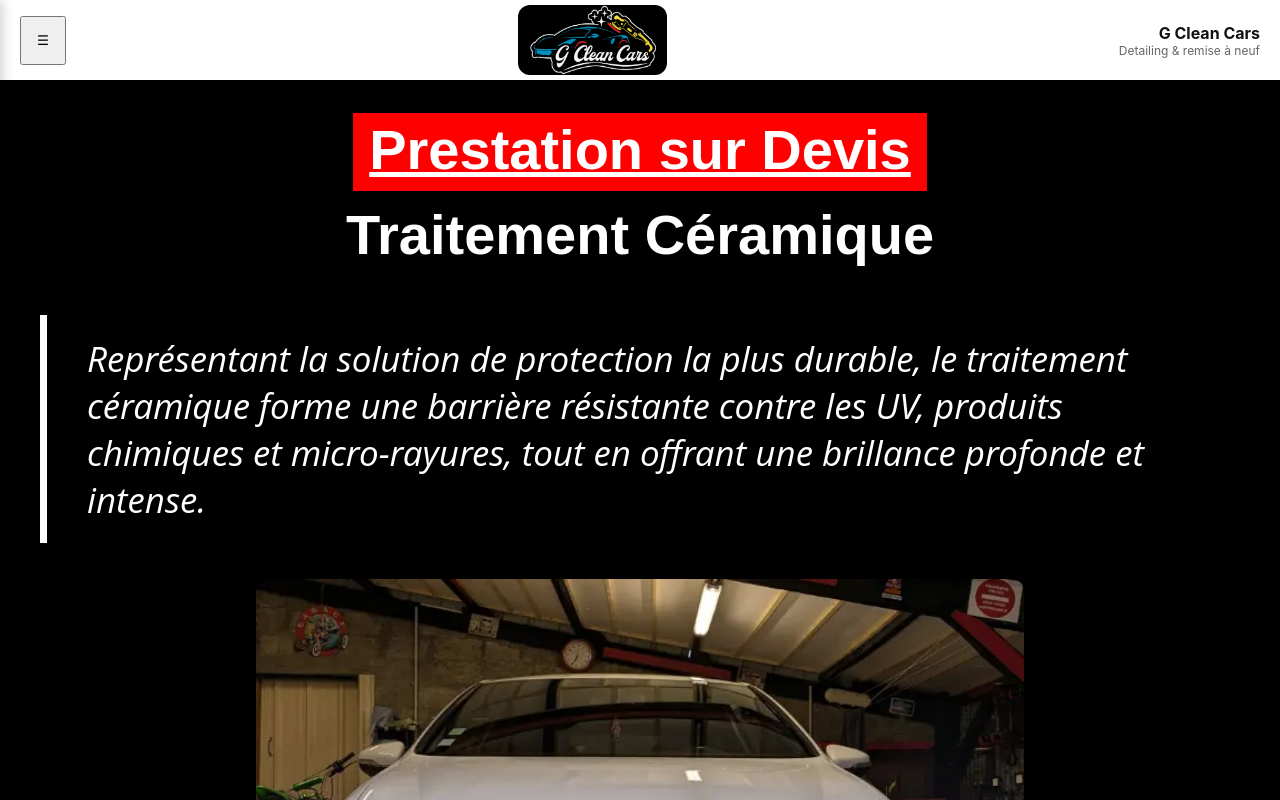
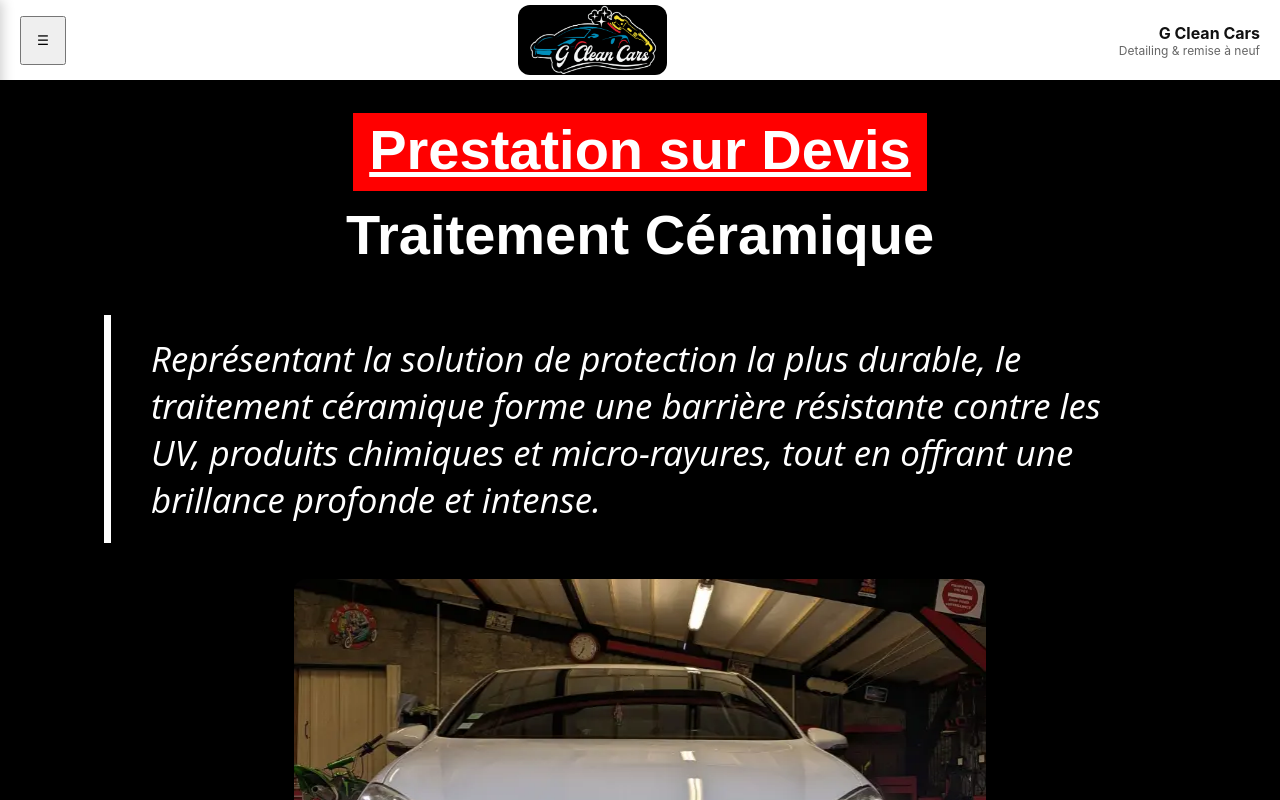
Before and after one commit to ManuelC29/Site-web-G-Clean-Cars, a Vue app: page /G-Clean-Cars/traitement-ceramique in a window 1280 px wide. Shown: the top 800 px of the page. Built offline with nearby package versions, Linux system fonts and the light colour scheme.

Commit message:
ajustement css section

```diff
--- a/src/pages/Lustrage.vue
+++ b/src/pages/Lustrage.vue
@@ -11,7 +11,6 @@
           <span>La première étape consiste à réaliser un detailing extérieur approfondi, afin de débarrasser la carrosserie de toutes les impuretés susceptibles d’endommager la peinture pendant le polissage.</span>
         </div>
       </article>
-
   </section>
 
   <blockquote class="blocknote-black">
@@ -54,4 +53,5 @@ export default defineComponent({
   height: 100%;
   font-size: 30px;
 }
+
 </style>
--- a/src/pages/Polissage.vue
+++ b/src/pages/Polissage.vue
@@ -124,9 +124,12 @@ blockquote span{
   font-style: italic;
 }
 .section-blocknote{
+  margin-left: 0;
+  margin-right: 0;
   padding: 40px;
   background-color: #0e7d9e;
 }
+
 .section-blocknote-black{
   padding: 40px;
   background-color: #000;
--- a/src/pages/PoseCire.vue
+++ b/src/pages/PoseCire.vue
@@ -2,6 +2,8 @@
   <div class="container" style="padding:28px 0">
     <span class="titre red souligne">Prestation sur Devis</span>
     <h1 class="titre">Pose Cire</h1>
+
+    <section>
       <blockquote class="blocknote-black">
         <span style="font-style: italic;">Cire de protection</span>
         <br>
@@ -11,6 +13,8 @@
         <br>
       </blockquote>
       <img src="/images/pose_cire.webp" alt="Pose de cire"/>
+    </section>
+
   </div>
   <Footer />
 </template>
--- a/src/pages/TraitementCeramique.vue
+++ b/src/pages/TraitementCeramique.vue
@@ -2,13 +2,13 @@
   <div class="container" style="padding:28px 0">
     <span class="titre red souligne">Prestation sur Devis</span>
     <h1 class="titre">Traitement Céramique</h1>
-
-    <blockquote class="blocknote-black">
-      <span>Représentant la solution de protection la plus durable, le traitement céramique forme une barrière résistante contre les UV, produits chimiques et micro-rayures, tout en offrant une brillance profonde et intense.</span>
-      <br>
-    </blockquote>
-
-    <img src="/images/traitement_ceramique.webp" alt="Traitement céramique voiture"/>
+    <section>
+        <blockquote class="blocknote-black">
+          <span>Représentant la solution de protection la plus durable, le traitement céramique forme une barrière résistante contre les UV, produits chimiques et micro-rayures, tout en offrant une brillance profonde et intense.</span>
+          <br>
+        </blockquote>
+      <img src="/images/traitement_ceramique.webp" alt="Traitement céramique voiture"/>
+    </section>
   </div>
 
   <Footer />
--- a/src/styles.css
+++ b/src/styles.css
@@ -301,6 +301,10 @@ h1{
 
 }
 
+section{
+  margin-left: 5%;
+  margin-right: 5%;
+}
 
 
 @media (max-width:800px){
@@ -312,10 +316,7 @@ h1{
   grid-template-columns: 1fr;
 }
 .grid-quatre{
-  grid-template-columns: 1fr;
-}
-.grid-quatre{
-  grid-template-columns: 1fr;
+  grid-template-columns: 1fr !important;
 }
 
 }
```
Also changed, not shown: 1 other file (tests, documents, lock files or other folders). Lines whose indentation alone changed are shown as unchanged.
